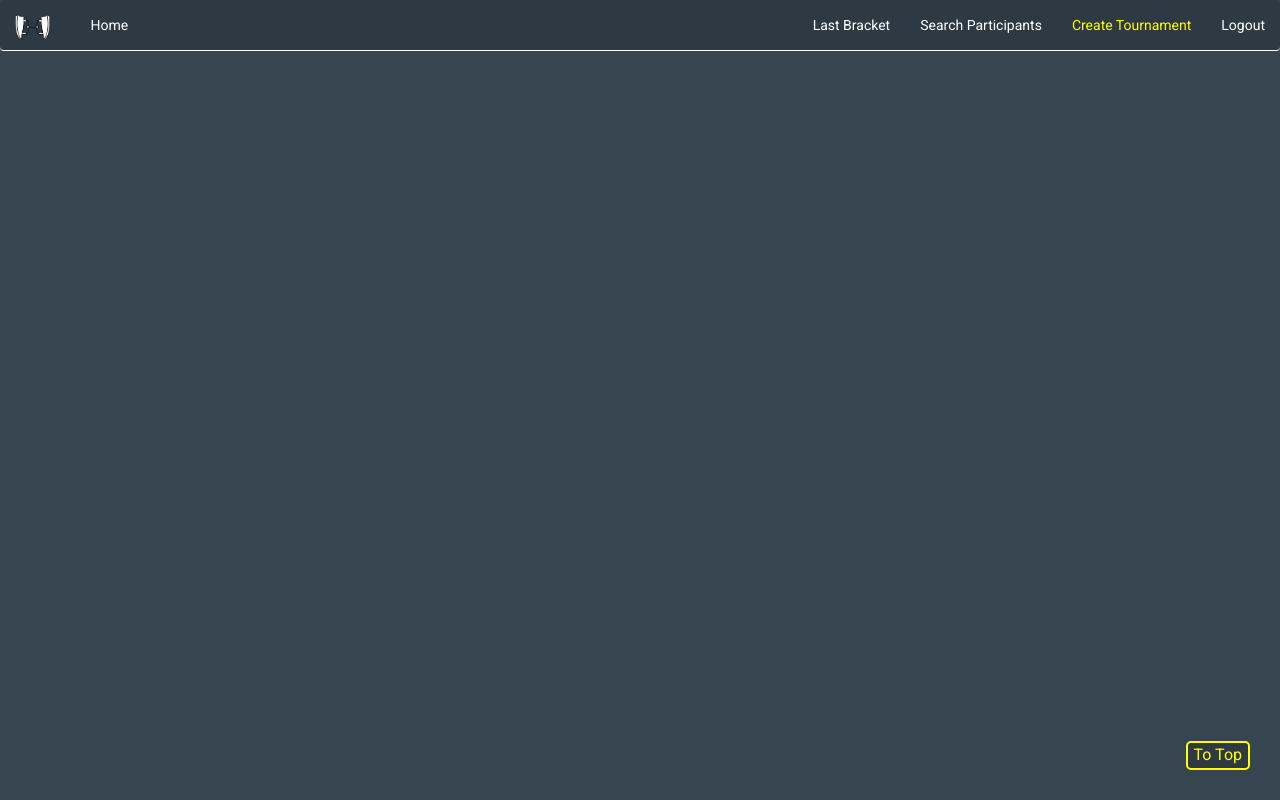
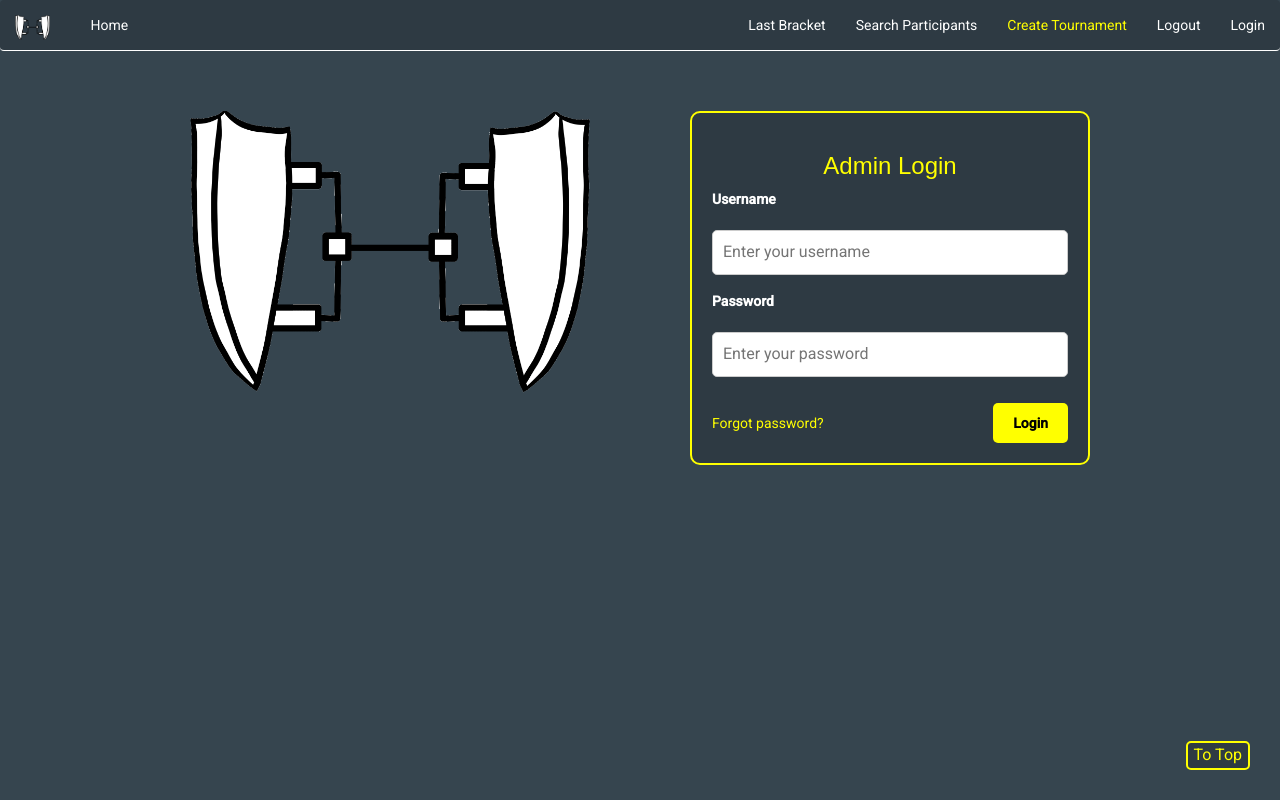
Before and after one commit to SD-DBracketeers/SCA_Tournament_Manager, an Angular app in the folder angularjs/sca-tournament-manager/: page /login in a window 1280 px wide. Before the commit this address led to /. Built offline with nearby package versions, Linux system fonts and the light colour scheme; a web font is replaced by a local one.

Commit message:
Login page/component

```diff
--- a/angularjs/sca-tournament-manager/src/app/app-routing.module.ts
+++ b/angularjs/sca-tournament-manager/src/app/app-routing.module.ts
@@ -7,6 +7,7 @@ import { CreateTournamentComponent } from './create-tournament/create-tournament
 import { NewParticipantComponent } from './new-participant/new-participant.component';
 import { UpdateParticipantComponent } from './update-participant/update-participant.component';
 import { ViewParticipantComponent } from './view-participant/view-participant.component';
+import { LoginComponent } from './login/login.component';
 
 const routes: Routes = [
   { path: '', component: HomeComponent }, // Default route to Home
@@ -16,6 +17,7 @@ const routes: Routes = [
   { path: 'new-participant', component: NewParticipantComponent },
   { path: 'update-participant', component: UpdateParticipantComponent },
   { path: 'view-participant', component: ViewParticipantComponent },
+  { path: 'login', component: LoginComponent }
 ];
 
 @NgModule({
--- a/angularjs/sca-tournament-manager/src/app/app.module.ts
+++ b/angularjs/sca-tournament-manager/src/app/app.module.ts
@@ -27,6 +27,7 @@ import { UpdateParticipantComponent } from './update-participant/update-particip
 import { ViewParticipantComponent } from './view-participant/view-participant.component';
 import { ListboxComponent } from './listbox/listbox.component';
 import { BracketBlockComponent } from './bracket-block/bracket-block.component';
+import { LoginComponent } from './login/login.component';
 
 @NgModule({
   declarations: [
@@ -43,7 +44,8 @@ import { BracketBlockComponent } from './bracket-block/bracket-block.component';
     UpdateParticipantComponent,
     ViewParticipantComponent,
     ListboxComponent,
-    BracketBlockComponent
+    BracketBlockComponent,
+    LoginComponent
   ],
   imports: [
     BrowserModule,
--- a/angularjs/sca-tournament-manager/src/app/create-tournament/create-tournament.component.css
+++ b/angularjs/sca-tournament-manager/src/app/create-tournament/create-tournament.component.css
@@ -59,6 +59,10 @@ input[type="date"] {
     font-weight: bold;
 }
 
+.participant-button:hover {
+    background-color: beige;
+}
+
 .create-button {
     background-color: #ffff00;
     color: #36454f;
@@ -71,6 +75,10 @@ input[type="date"] {
     align-items: end;
 }
 
+.create-button:hover {
+    background-color: #ffc107;
+}
+
 .icon {
     margin-left: 5px;
 }
--- a/angularjs/sca-tournament-manager/src/app/header/header.component.html
+++ b/angularjs/sca-tournament-manager/src/app/header/header.component.html
@@ -20,6 +20,7 @@
       <li><a routerLink="/search-participants">Search Participants</a></li>
       <li><a style="color: #FFFF00;" routerLink="/create-tournament">Create Tournament</a></li>
       <li><a routerLink="/logout">Logout</a></li>
+      <li><a routerLink="/login">Login</a></li>
     </ul>
   </div>
 </nav>
--- /dev/null
+++ b/angularjs/sca-tournament-manager/src/app/login/login.component.css
@@ -0,0 +1,88 @@
+.information-container {
+  display: flex;
+  flex-direction: column;
+  align-items: center;
+  gap: 20px;
+  padding: 40px;
+}
+
+.form-sections {
+  display: flex;
+  justify-content: space-between;
+  width: 80%;
+  max-width: 900px;
+  gap: 40px;
+}
+
+.left-section,
+.right-section {
+  display: flex;
+  flex-direction: column;
+  width: 48%;
+  max-width: 400px;
+}
+
+.right-section {
+  border: 2px solid yellow;
+  border-radius: 10px;
+  padding: 20px;
+  background-color: #2e3a43;
+}
+
+.right-section h3 {
+  color: yellow;
+  text-align: center;
+}
+
+form {
+  display: flex;
+  flex-direction: column;
+  gap: 16px;
+}
+
+label {
+  color: white;
+}
+
+input {
+  padding: 10px;
+  font-size: 16px;
+  border: 1px solid #ccc;
+  border-radius: 5px;
+}
+
+input:focus {
+  border-color: yellow;
+  outline: none;
+}
+
+.form-actions {
+  display: flex;
+  justify-content: space-between;
+  align-items: center;
+  margin-top: 10px;
+}
+
+button {
+  background-color: yellow;
+  color: black;
+  border: none;
+  border-radius: 5px;
+  padding: 10px 20px;
+  cursor: pointer;
+  font-weight: bold;
+}
+
+button:hover {
+  background-color: #ffc107;
+}
+
+.forgot-password {
+  text-decoration: none;
+  color: yellow;
+  font-size: 14px;
+}
+
+.forgot-password:hover {
+  text-decoration: underline;
+}
--- /dev/null
+++ b/angularjs/sca-tournament-manager/src/app/login/login.component.html
@@ -0,0 +1,40 @@
+<div class="information-container">
+  <div class="form-sections">
+    <!-- Left Section -->
+    <div class="left-section">
+        <img
+          src="assets/sca_logo.png"
+          alt="Website Logo"
+          style="display: inline-block"
+          href="#"
+        />
+    </div>
+
+    <!-- Right Section -->
+    <div class="right-section">
+      <h3>Admin Login</h3>
+      <form>
+        <label for="username">Username</label>
+        <input
+          type="text"
+          id="username"
+          name="username"
+          placeholder="Enter your username"
+        />
+
+        <label for="password">Password</label>
+        <input
+          type="password"
+          id="password"
+          name="password"
+          placeholder="Enter your password"
+        />
+
+        <div class="form-actions">
+          <a class="forgot-password">Forgot password?</a>
+          <button type="submit">Login</button>
+        </div>
+      </form>
+    </div>
+  </div>
+</div>
--- /dev/null
+++ b/angularjs/sca-tournament-manager/src/app/login/login.component.ts
@@ -0,0 +1,13 @@
+import { Component } from '@angular/core';
+
+@Component({
+  selector: 'app-login',
+  templateUrl: './login.component.html',
+  styleUrls: ['./login.component.css']
+})
+export class LoginComponent {
+  onSubmit(event: Event): void {
+    event.preventDefault();
+    // Login logic goes here
+  }
+}
```
Also changed, not shown: 1 other file (tests, documents, lock files or other folders).
